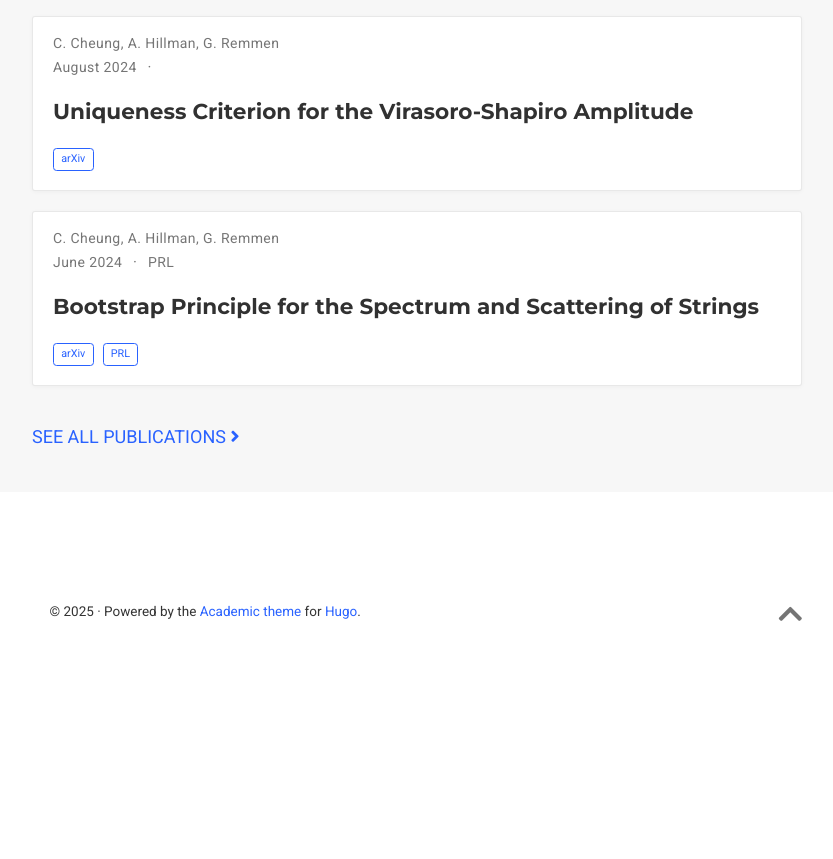
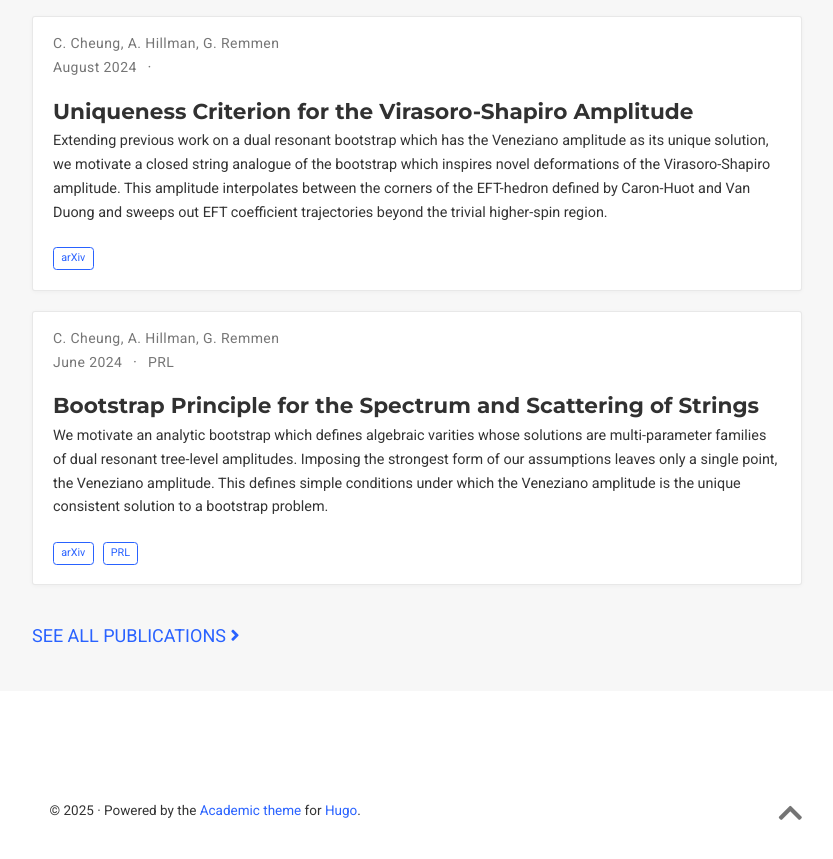
Before and after one commit to aaronjhf/aaronjhf.github.io, a plain HTML site: page index.html in a window 1280 px wide. Shown: the part 920-1779 px from the top of the page, without its empty margins (423-1256 px from the left). Before the commit the page ends 1596 px from the top, so only its background shows below. Drawn offline with nearby package versions, Linux system fonts and the light colour scheme; some packages are replaced by stand-ins of ours; some icons are missing.

Commit message:
home page abstracts w/ alignment

```diff
--- a/index.html
+++ b/index.html
@@ -657,7 +657,9 @@
 
 
           <div class="article-style">
-            <p> </p>
+            <p> Extending previous work on a dual resonant bootstrap which has the Veneziano amplitude as its unique solution, we motivate a closed string analogue of the bootstrap
+              which inspires novel deformations of the Virasoro-Shapiro amplitude.  This amplitude interpolates between the corners of the EFT-hedron defined by Caron-Huot and Van Duong and
+            sweeps out EFT coefficient trajectories beyond the trivial higher-spin region.</p>
           </div>
 
 
@@ -746,7 +748,9 @@
 
 
       <div class="article-style">
-    <p> </p>
+        <p>We motivate an analytic bootstrap which defines algebraic varities whose solutions are multi-parameter families of dual resonant tree-level amplitudes. Imposing the strongest
+          form of our assumptions leaves only a single point, the Veneziano amplitude. This defines simple conditions under which the Veneziano amplitude is the unique consistent solution
+        to a bootstrap problem. </p>
       </div>
 
 
```
Lines whose indentation alone changed are shown as unchanged.
